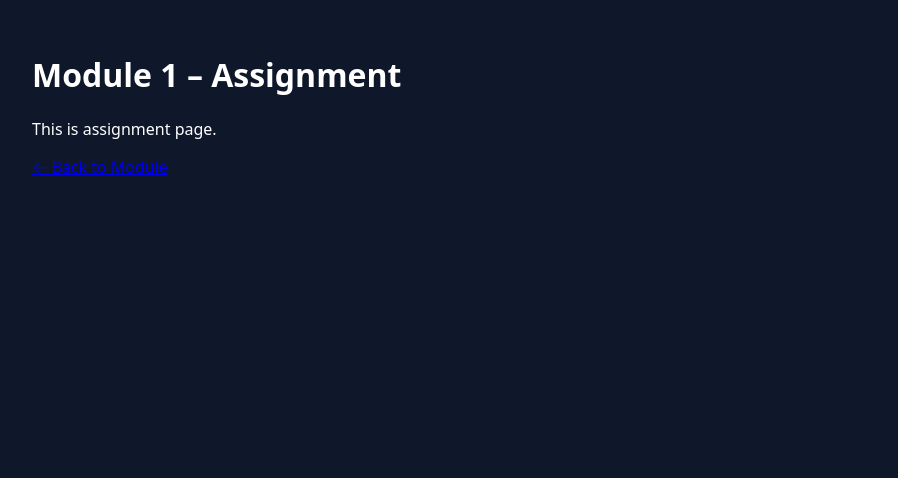
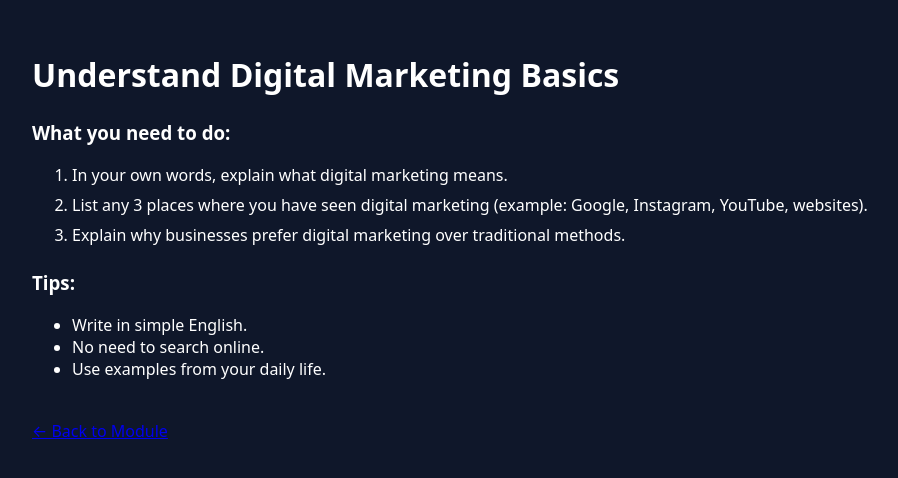
Before and after one commit to Scaleshiftlabs/scaleshift-learn, a React (Vite) app: page /course/module/1/assignment in a window 1280 px wide. Shown: the top 478 px of the page, without its empty margins (0-898 px from the left). Built offline with nearby package versions, Linux system fonts and the light colour scheme; no server answers.

Commit message:
content: add module 1 beginner assignment

```diff
--- a/src/pages/course/modules/Assignment.jsx
+++ b/src/pages/course/modules/Assignment.jsx
@@ -1,13 +1,55 @@
 import { useParams, Link } from "react-router-dom";
+
+const ASSIGNMENTS = {
+  1: {
+    title: "Understand Digital Marketing Basics",
+    instructions: [
+      "In your own words, explain what digital marketing means.",
+      "List any 3 places where you have seen digital marketing (example: Google, Instagram, YouTube, websites).",
+      "Explain why businesses prefer digital marketing over traditional methods."
+    ],
+    tips: [
+      "Write in simple English.",
+      "No need to search online.",
+      "Use examples from your daily life."
+    ]
+  }
+};
 
 export default function Assignment() {
   const { id } = useParams();
+  const assignment = ASSIGNMENTS[id];
+
+  if (!assignment) {
+    return (
+      <div style={{ padding: 32, color: "white" }}>
+        <p>No assignment found for this module.</p>
+        <Link to={`/course/module/${id}`}>← Back to Module</Link>
+      </div>
+    );
+  }
 
   return (
-    <div style={{ padding: 32, color: "white" }}>
-      <h1>Module {id} – Assignment</h1>
-      <p>This is assignment page.</p>
-      <Link to={`/course/module/${id}`}>← Back to Module</Link>
+    <div style={{ padding: 32, color: "white", maxWidth: 900 }}>
+      <h1>{assignment.title}</h1>
+
+      <h3 style={{ marginTop: 24 }}>What you need to do:</h3>
+      <ol>
+        {assignment.instructions.map((item, index) => (
+          <li key={index} style={{ marginBottom: 8 }}>{item}</li>
+        ))}
+      </ol>
+
+      <h3 style={{ marginTop: 24 }}>Tips:</h3>
+      <ul>
+        {assignment.tips.map((tip, index) => (
+          <li key={index}>{tip}</li>
+        ))}
+      </ul>
+
+      <div style={{ marginTop: 40 }}>
+        <Link to={`/course/module/${id}`}>← Back to Module</Link>
+      </div>
     </div>
   );
 }
```
